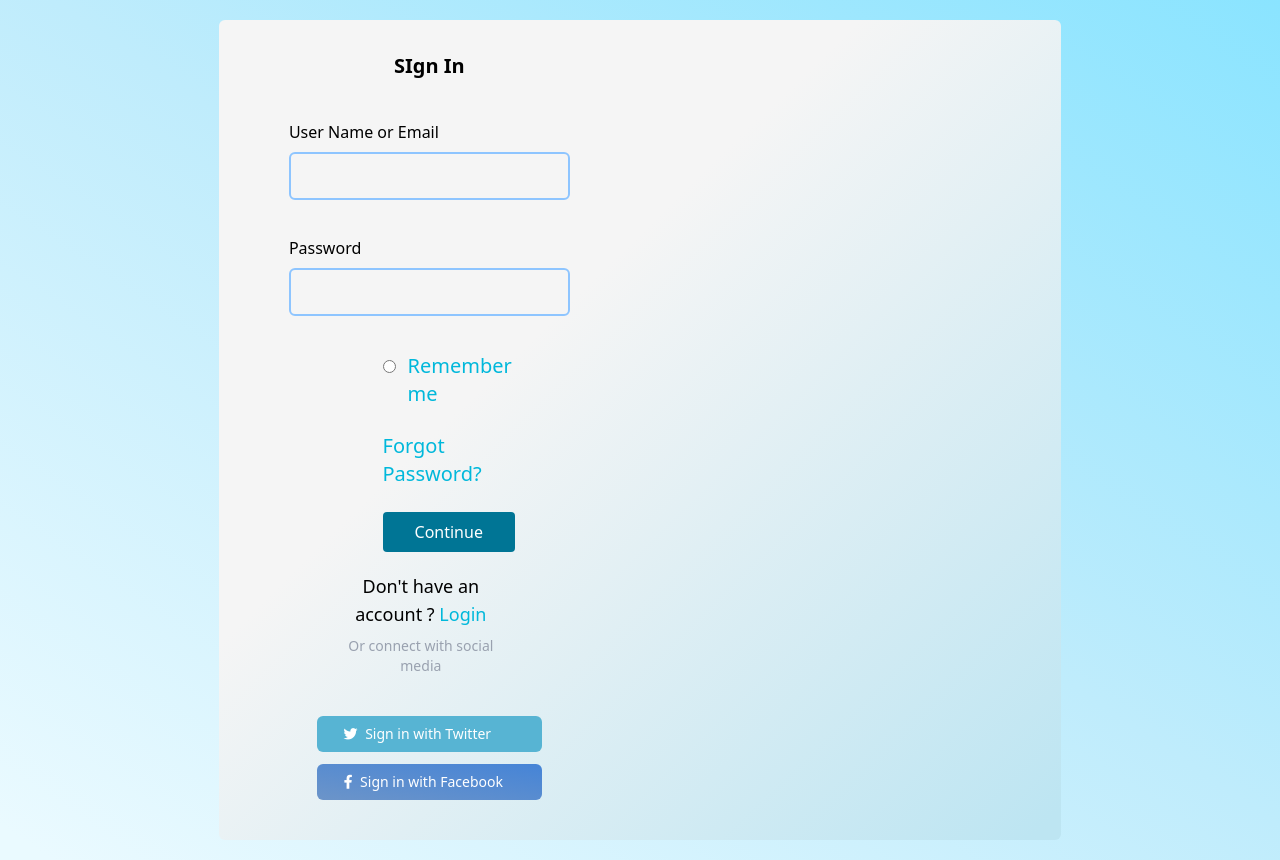
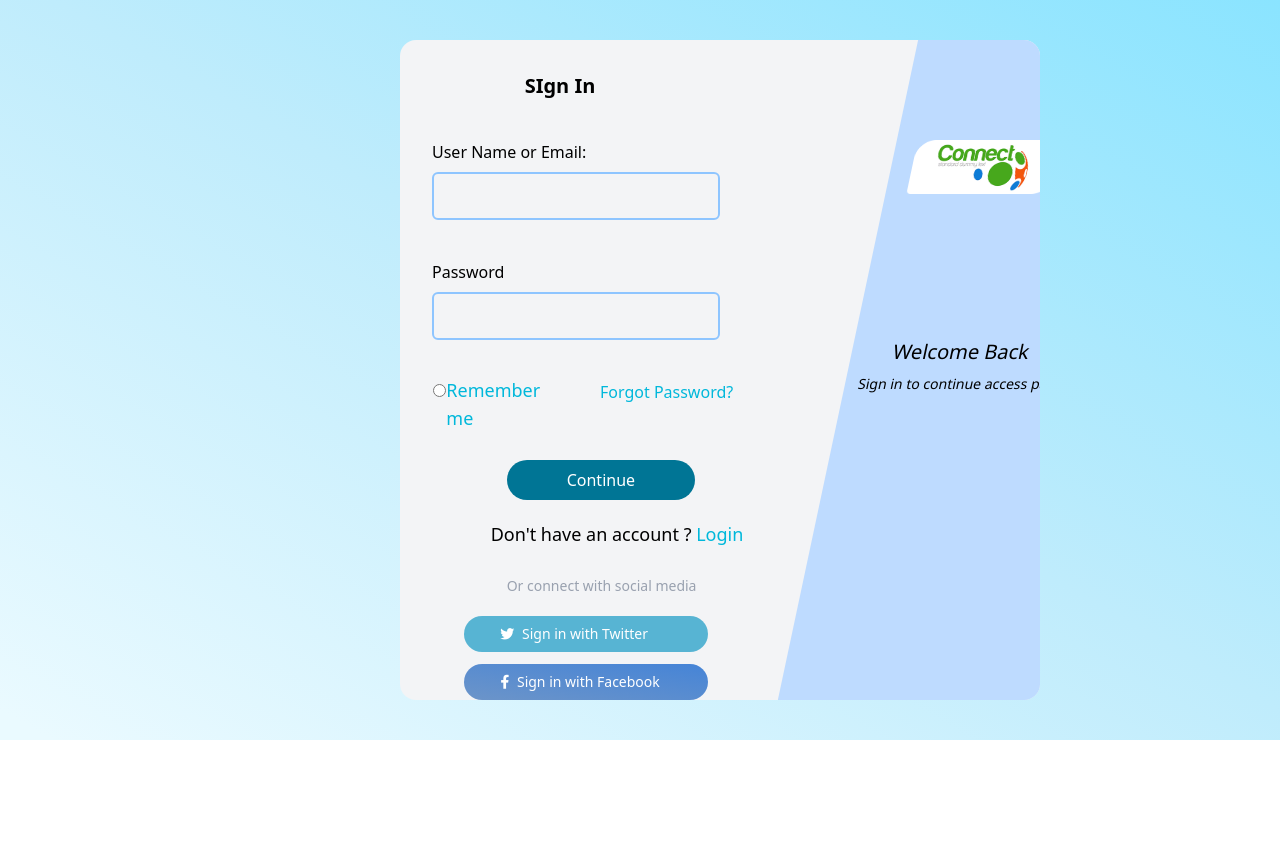
Before and after one commit to Heryakos-Technology/BIZEthio-frontend, a Vue app: page /signin in a window 1280 px wide. After the commit the page ends 800 px from the top, so only its background shows below. Built offline with nearby package versions, Linux system fonts and the light colour scheme.

Commit message:
desktop size logon

```diff
--- a/src/views/Users/SignIn.vue
+++ b/src/views/Users/SignIn.vue
@@ -1,5 +1,86 @@
 <template>
-    <div class="px-2 py-5">
+
+<div class="hidden lg:block">
+    <div class="pt-10 pb-10">
+
+<div class="relative w-1/2 h-165 rounded-2xl overflow-hidden ml-100 pt-30 mx-auto">
+
+  <div class="absolute inset-0 bg-gray-100 ">
+    <h1 class="text-center mt-8 font-bold text-xl w-1/2">SIgn In</h1>
+    <div class="w-9/10 mx-auto mt-10">
+              <div class="flex">
+                  <div>
+
+                      <p>User Name or Email: </p>
+                  </div>
+
+              </div>
+              <div class="mt-2 ">
+                  <input type="text" class="border-2 rounded-md focus:outline-none pl-3 border-blue-300 w-1/2 md:h-12"  v-model="email">
+
+              </div>
+          </div>
+          <div class="w-9/10 mx-auto mt-10">
+              <div class="flex">
+                  <div>
+
+                      <p>Password </p>
+                  </div>
+
+              </div>
+              <div class="mt-2 ">
+                  <input type="text" class="border-2 rounded-md focus:outline-none pl-3 border-blue-300 w-1/2 md:h-12" v-model="password">
+              </div>
+          </div>
+          <div class="mt-9 flex w-12/12  mx-auto">
+
+
+                 <div class="md:text-lg md:w-1/2 md:mx-auto ">
+                   <div class="flex w-2/3 mx-auto">
+                       <div class="">
+                   <input type="radio" class= " border border-cyan-400" >
+                 </div>
+                 <div class=" mx-auto">
+
+                     <p class="text-cyan-500 text-lg">Remember me</p>
+                 </div>
+                   </div>
+             </div>
+            <div class="w-11/10 mx-auto -mt-5">
+
+                <p class="text-cyan-500 mt-6  ">Forgot Password?</p>
+            </div>
+         </div>
+         <div class="w-2/3 mx-auto mt-7">
+              <button class="mx-auto bg-cyan-700 text-white px-15  py-2 rounded-3xl " @click="handleLogin">Continue</button>
+          </div>
+          <div class="mt-5 w-12/10 mx-auto md:w-2/3 md:mx-auto">
+              <p class="md:text-lg text-sm  w-12/10 mx-auto -ml-4"> Don't have an account ? <span class="text-cyan-500 ">Login</span> </p>
+              <p class="text-gray-400 text-sm mt-7 w-11/11 mx-auto">Or connect with social media</p>
+          </div>
+          <div class="w-4/5 mx-auto text-white bg-cyan mt-5">
+            <div class="w-3/4">
+                <button style="background: linear-gradient(to bottom left, #57B4D3 0%,  48%, #57B4D3 98%);" class="p1-1 py-2 rounded-3xl w-7/11 text-sm"><i class="fa-brands fa-twitter -ml-6 mr-1"></i>  Sign in with Twitter</button>
+            </div>
+            <div class="mt-3 w-3/4">
+             <button style="background: linear-gradient(to bottom left, #4584D7 0%,  48%, #6B94C9 98%);" class="pl-1 py-2 rounded-3xl w-7/11 text-sm"><i class="fa-brands fa-facebook-f -ml-4 mr-1"></i>  Sign in with Facebook </button>
+            </div>
+          </div>
+  </div>
+
+  <!-- Blue Diagonal Section -->
+  <div class="absolute right-0 top-0 pt-20 left-112 w-1/2 mx-auto h-full bg-blue-200 transform -skew-x-12">
+    <div class="w-2/3 mx-auto ">
+        <img src="/public/logolarge.png" alt="" class=" pt-5 w-2/3 mx-auto -ml-8">
+        <h1 class="mt-36  text-xl w-12/12 -ml-3 mx-auto">Welcome Back</h1>
+        <p class="text-sm font-normal w-13/13 -ml-10 mt-2 mx-auto">Sign in to continue access pages</p>
+    </div>
+  </div>
+</div>
+</div>
+</div>
+
+    <div class="px-2 py-5 lg:hidden">
       <div class="bg-white rounded-sm pb-10 lg:hidden">
 
   <img src="/public/logo.png" alt="" class="mx-auto pt-5">
@@ -20,7 +101,7 @@
 
               </div>
               <div class="mt-2 ">
-                  <input type="text" class="border-2 rounded-md border-blue-300 w-13/13 md:h-12"  v-model="email">
+                  <input type="text" class="border-2 rounded-md focus:outline-none pl-3 border-blue-300 w-13/13 md:h-12"  v-model="email">
 
               </div>
           </div>
@@ -34,7 +115,7 @@
 
               </div>
               <div class="mt-2 ">
-                  <input type="text" class="border-2 rounded-md border-blue-300 w-13/13 md:h-12" v-model="password">
+                  <input type="text" class="border-2 rounded-md focus:outline-none pl-3 border-blue-300 w-13/13 md:h-12" v-model="password">
               </div>
           </div>
 
@@ -93,7 +174,7 @@
 
               </div>
               <div class="mt-2 ">
-                  <input type="text" class="border-2 rounded-md border-blue-300 w-13/13 md:h-12"  v-model="email">
+                  <input type="text" class="border-2 rounded-md focus:outline-none pl-3 border-blue-300 w-13/13 md:h-12"  v-model="email">
 
               </div>
           </div>
@@ -107,7 +188,7 @@
 
               </div>
               <div class="mt-2 ">
-                  <input type="text" class="border-2 rounded-md border-blue-300 w-13/13 md:h-12" v-model="password">
+                  <input type="text" class="border-2 rounded-md focus:outline-none pl-3 border-blue-300 w-13/13 md:h-12" v-model="password">
               </div>
           </div>
 
```
